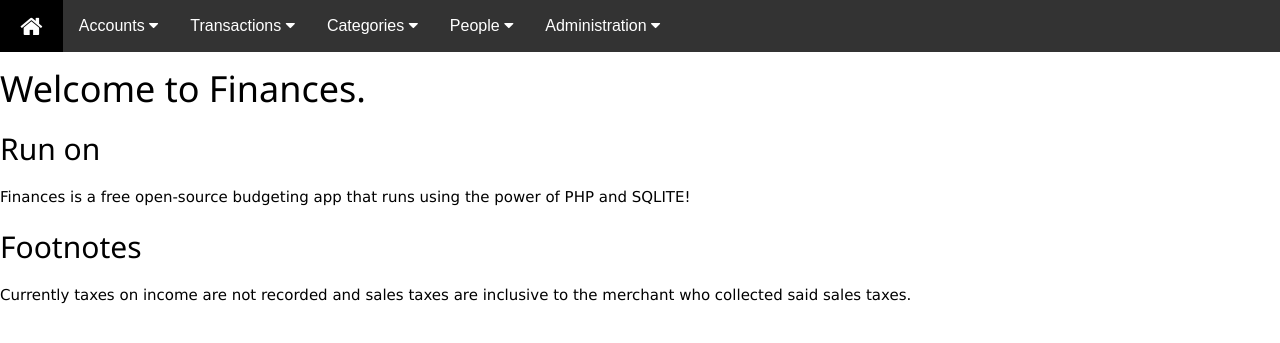
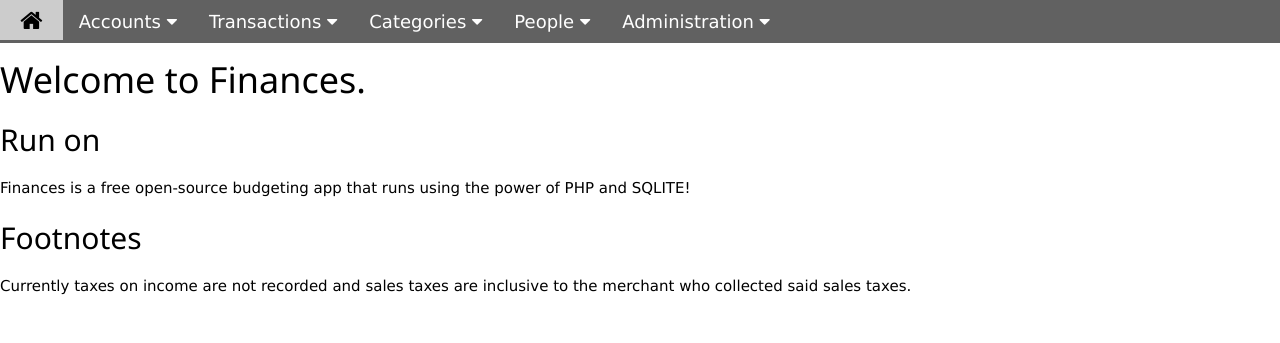
Before and after one commit to 65001/Finances, a PHP site: page / in a window 1280 px wide. Shown: the top 343 px of the page. Run offline with PHP 8.4, Linux system fonts and the light colour scheme; some libraries are stand-ins or nearby versions.

Commit message:
Replaced all nonstandard css to w3 css

```diff
--- a/css/style.css
+++ b/css/style.css
@@ -1,71 +1,3 @@
-/*CSS from W3*/
-.navbar {
-    overflow: hidden;
-    background-color: #333;
-    font-family: Arial, Helvetica, sans-serif;
-}
-
-.navbar a {
-    float: left;
-    font-size: 16px;
-    color: white;
-    text-align: center;
-    padding: 14px 16px;
-    text-decoration: none;
-}
-
-.dropdown {
-    float: left;
-    overflow: hidden;
-}
-
-.dropdown .dropbtn {
-    font-size: 16px;
-    border: none;
-    outline: none;
-    color: white;
-    padding: 14px 16px;
-    background-color: inherit;
-    font-family: inherit;
-    margin: 0;
-}
-
-.navbar a:hover, .dropdown:hover .dropbtn {
-    background-color: black;
-}
-
-.dropdown-content {
-    display: none;
-    position: absolute;
-    background-color: #f9f9f9;
-    min-width: 160px;
-    box-shadow: 0px 8px 16px 0px rgba(0,0,0,0.2);
-    z-index: 1;
-}
-
-.dropdown-content a {
-    float: none;
-    color: black;
-    padding: 12px 16px;
-    text-decoration: none;
-    display: block;
-    text-align: left;
-}
-
-.dropdown-content a:hover {
-    background-color: #ddd;
-}
-
-.dropdown:hover .dropdown-content {
-    display: block;
-	float:bottom;
-}
-
-.active {
-    background-color: #4CAF50;
-    color: white;
-}
-
 /* Table CSS*/
 table, td, th {
 	border: 1px solid #ddd;
--- a/nav.php
+++ b/nav.php
@@ -10,7 +10,6 @@
 
 		<link rel="stylesheet" type="text/css" href="https://cdn.datatables.net/1.10.16/css/jquery.dataTables.css">
 		<link rel="stylesheet" type="text/css" href="https://cdnjs.cloudflare.com/ajax/libs/font-awesome/4.7.0/css/font-awesome.min.css">
-
 		<link rel="stylesheet" type="text/css" href=<?php echo Wrap(CSS()."select 2/css/select2.min.css"); ?>/>
 		<link rel="stylesheet" type="text/css" href=<?php echo Wrap(CSS()."style.css"); ?>>
 		<link rel="stylesheet" type="text/css" href=<?php echo Wrap(CSS()."form.css"); ?>>
@@ -18,62 +17,57 @@
 
 		<link rel="manifest" href="/Finances/manifest.json">
 
-		<div class="navbar">
-			<div class="dropdown w3-mobile">
-				<a href=<?php echo Wrap(Finances()); ?>>
-					<i style="font-size:24px" class="fa fa-home fa-fw"></i>
-				</a>
-			</div>
+		<div class="w3-bar w3-dark-gray w3-large">
+			<a class="w3-bar-item w3-button" href=<?php echo Wrap(Finances()); ?>> <i style="font-size:24px" class="fa fa-home fa-fw"></i></a>
 
-			<div class="dropdown">
-				<button class="dropbtn">Accounts <i class="fa fa-caret-down"></i></button>
-				<div class="dropdown-content">
-					<a href=<?php echo Wrap(Accounts()."My Accounts"); ?> rel="preload">My Accounts</a>
-					<a href=<?php echo Wrap(Accounts()."My Inactive Accounts"); ?>>My Inactive Accounts</a>
-					<a href=<?php echo Wrap(Accounts()."All Accounts"); ?>>All Accounts</a>
-					<a href=<?php echo Wrap(Accounts()."Balance"); ?>>Balance Summary</a>
-					<a href=<?php echo Wrap(Accounts()."Balance Graph");?>>Balance Graph</a>
-					<a href=<?php echo Wrap(Accounts()."Credit"); ?>>Credit Usage</a>
-					<a href=<?php echo Wrap(Insurance()."Insurance")?>>Insurance</a>
-					<a href=<?php echo Wrap(Accounts()."form"); ?>>Add Account</a>
+			<div class="w3-dropdown-hover">
+				<button class="w3-button">Accounts <i class="fa fa-caret-down"></i></button>
+				<div class="w3-dropdown-content w3-bar-block w3-card-4">
+					<a class="w3-bar-item w3-button" href=<?php echo Wrap(Accounts()."My Accounts"); ?> rel="preload">My Accounts</a>
+					<a class="w3-bar-item w3-button" href=<?php echo Wrap(Accounts()."My Inactive Accounts"); ?>>My Inactive Accounts</a>
+					<a class="w3-bar-item w3-button" href=<?php echo Wrap(Accounts()."All Accounts"); ?>>All Accounts</a>
+					<a class="w3-bar-item w3-button" href=<?php echo Wrap(Accounts()."Balance"); ?>>Balance Summary</a>
+					<a class="w3-bar-item w3-button" href=<?php echo Wrap(Accounts()."Balance Graph");?>>Balance Graph</a>
+					<a class="w3-bar-item w3-button" href=<?php echo Wrap(Accounts()."Credit"); ?>>Credit Usage</a>
+					<a class="w3-bar-item w3-button" href=<?php echo Wrap(Insurance()."Insurance")?>>Insurance</a>
+					<a class="w3-bar-item w3-button" href=<?php echo Wrap(Accounts()."form"); ?>>Add Account</a>
 				</div>
 			</div>
 
-			<div class="dropdown">
-			    <button class="dropbtn">Transactions <i class="fa fa-caret-down"></i></button>
-				<div class="dropdown-content">
-					<a href=<?php echo Wrap(Transactions()."Transactions"); ?>>All Transactions</a>
-					<a href=<?php echo Wrap(Transactions()."Summary"); ?>>Summary</a>
-					<a href=<?php echo Wrap(Transactions()."Income and Expense Graph");?>>Income/Expense Graph</a>
-					<a href=<?php echo Wrap(Transactions()."Form");?> rel="preload"> Add Transaction</a>
+			<div class="w3-dropdown-hover">
+			    <button class="w3-button">Transactions <i class="fa fa-caret-down"></i></button>
+				<div class="w3-dropdown-content w3-bar-block w3-card-4">
+					<a class="w3-bar-item w3-button" href=<?php echo Wrap(Transactions()."Transactions"); ?>>All Transactions</a>
+					<a class="w3-bar-item w3-button" href=<?php echo Wrap(Transactions()."Summary"); ?>>Summary</a>
+					<a class="w3-bar-item w3-button" href=<?php echo Wrap(Transactions()."Income and Expense Graph");?>>Income/Expense Graph</a>
+					<a class="w3-bar-item w3-button" href=<?php echo Wrap(Transactions()."Form");?> rel="preload"> Add Transaction</a>
 				</div>
 			</div>
 
-			<div class = "dropdown">
-				<button class="dropbtn">Categories <i class="fa fa-caret-down"></i></button>
-				<div class="dropdown-content">
-					<a href=<?php echo Wrap(Category()."Category"); ?>>Categories</a>
-					<a href=<?php echo Wrap(Category()."Form");?>>Add Category</a>
+			<div class = "w3-dropdown-hover">
+				<button class="w3-button">Categories <i class="fa fa-caret-down"></i></button>
+				<div class="w3-dropdown-content w3-bar-block w3-card-4">
+					<a class="w3-bar-item w3-button" href=<?php echo Wrap(Category()."Category"); ?>>Categories</a>
+					<a class="w3-bar-item w3-button" href=<?php echo Wrap(Category()."Form");?>>Add Category</a>
 				</div>
 			</div>
 
-			<div class="dropdown">
-				<button class="dropbtn">People <i class="fa fa-caret-down"></i></button>
-
-				<div class="dropdown-content">
-					<a href=<?php echo Wrap(People()."People"); ?>>People</a>
-					<a href=<?php echo Wrap(People()."Form");?>>Add Person</a>
+			<div class="w3-dropdown-hover">
+				<button class="w3-button">People <i class="fa fa-caret-down"></i></button>
+				<div class="w3-dropdown-content w3-bar-block w3-card-4">
+					<a class="w3-bar-item w3-button" href=<?php echo Wrap(People()."People"); ?>>People</a>
+					<a class="w3-bar-item w3-button" href=<?php echo Wrap(People()."Form");?>>Add Person</a>
 				</div>
 			</div>
 
-			<div class="dropdown w3-mobile">
-				<button class="dropbtn">Administration <i class="fa fa-caret-down"></i></button>
-
-				<div class="dropdown-content">
-					<a href=<?php echo Wrap(Setup()."setup"); ?>>Status</a>
+			<div class="w3-dropdown-hover">
+				<button class="w3-button">Administration <i class="fa fa-caret-down"></i></button>
+				<div class="w3-dropdown-content w3-bar-block w3-card-4">
+					<a class="w3-bar-item w3-button" href=<?php echo Wrap(Setup()."setup"); ?>>Status</a>
 				</div>
 			</div>
 		</div>
+
 		<?php
 			echo "\n";
 		?>
```
